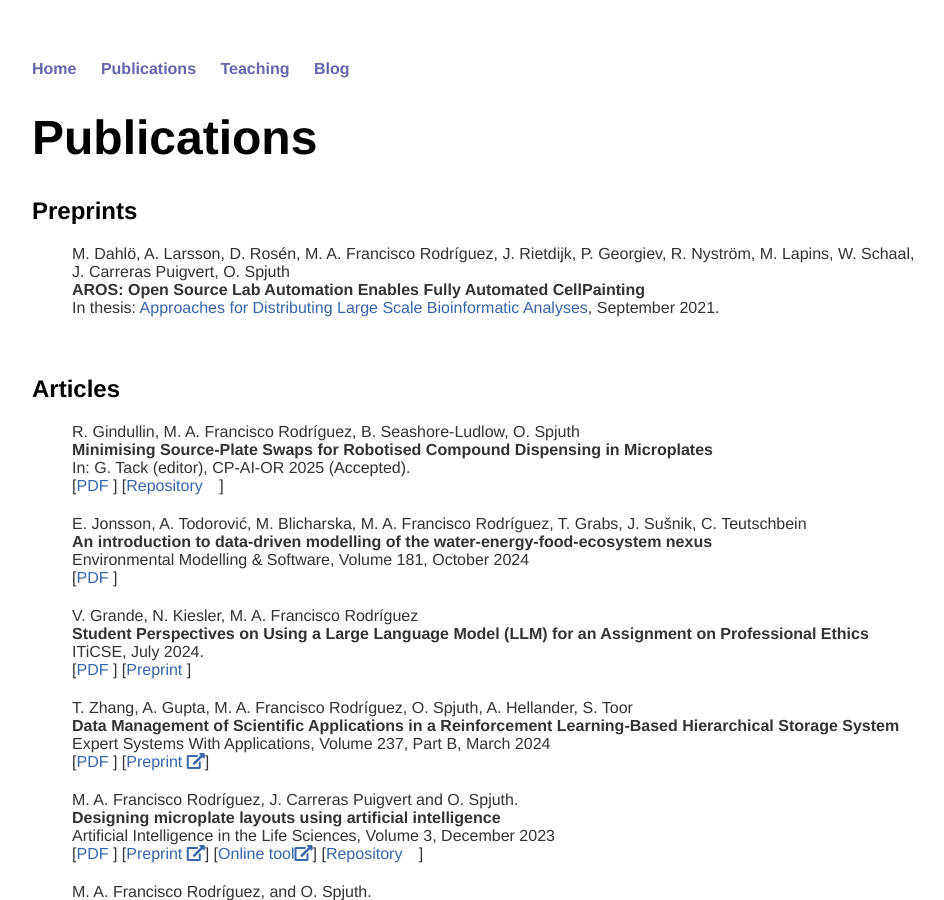
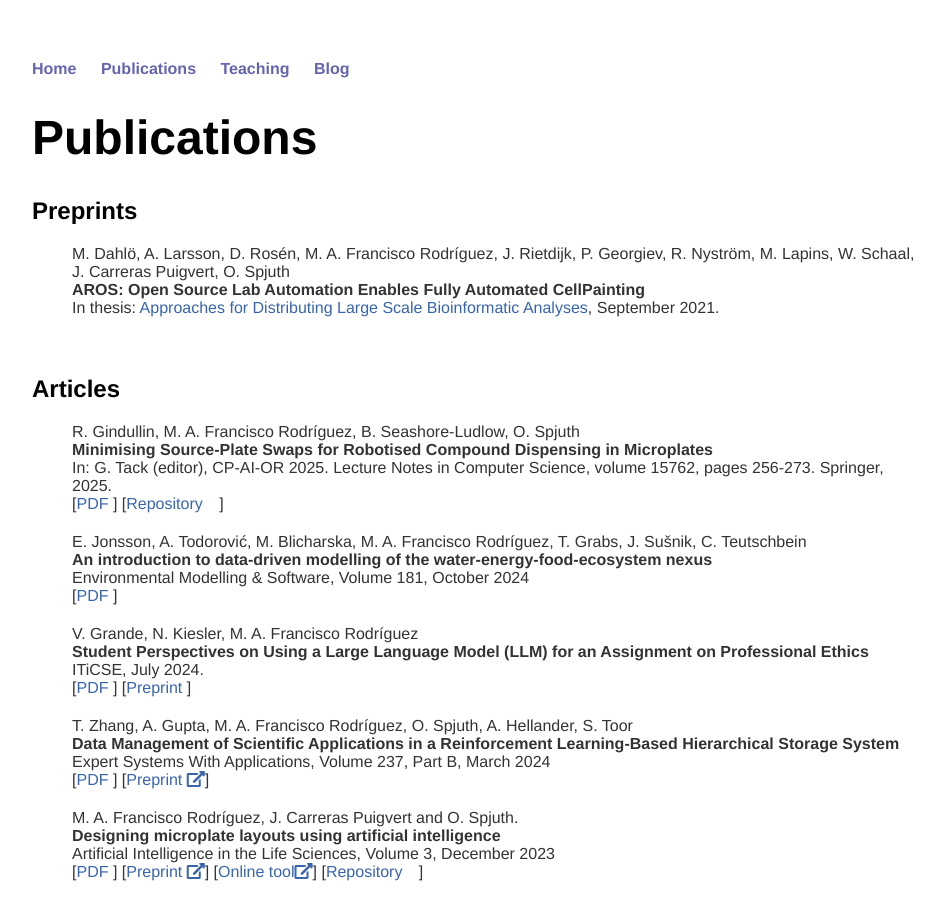
Before and after one commit to andreina-francisco/andreina-francisco.github.io, a Jekyll site: the page built from cv/index.html, in a window 1280 px wide and 900 px high. Shown: the whole window, without its empty margins (160-1104 px from the left). Built offline with Jekyll 4.4.1, drawn with Linux system fonts in a browser that asks for light colours; nearby versions of some CDN libraries; a style sheet for code colours, icons or effects is not loaded.

Commit message:
CPAIOR25 paper

```diff
--- a/cv/index.html
+++ b/cv/index.html
@@ -32,7 +32,7 @@ title: Mar&iacute;a Andre&iacute;na Francisco Rodr&iacute;guez
     <span class="title"> Minimising Source-Plate Swaps for Robotised
     Compound Dispensing in Microplates</span>
     <br />
-    <span class="note">In: G. Tack (editor), CP-AI-OR 2025 (Accepted).</span><br />
+    <span class="note">In: G. Tack (editor), CP-AI-OR 2025. Lecture Notes in Computer Science, volume 15762, pages 256-273. Springer, 2025.</span><br />
     [<a class="text"
     href="https://link.springer.com/chapter/10.1007/978-3-031-95973-8_16">PDF <i
     class="ai ai-doi ai-1x"></i></a>] <!--[<a class="text"
```
